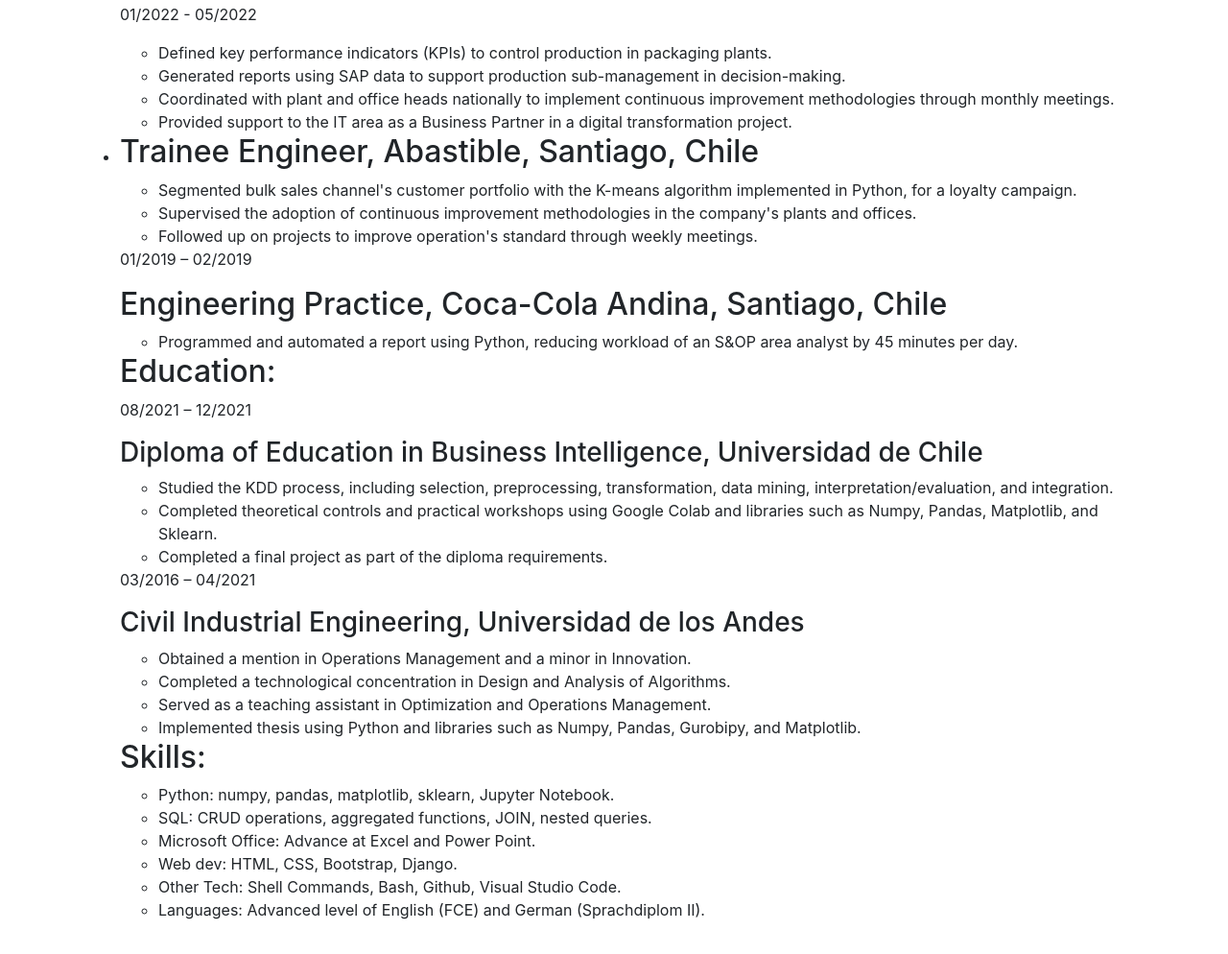
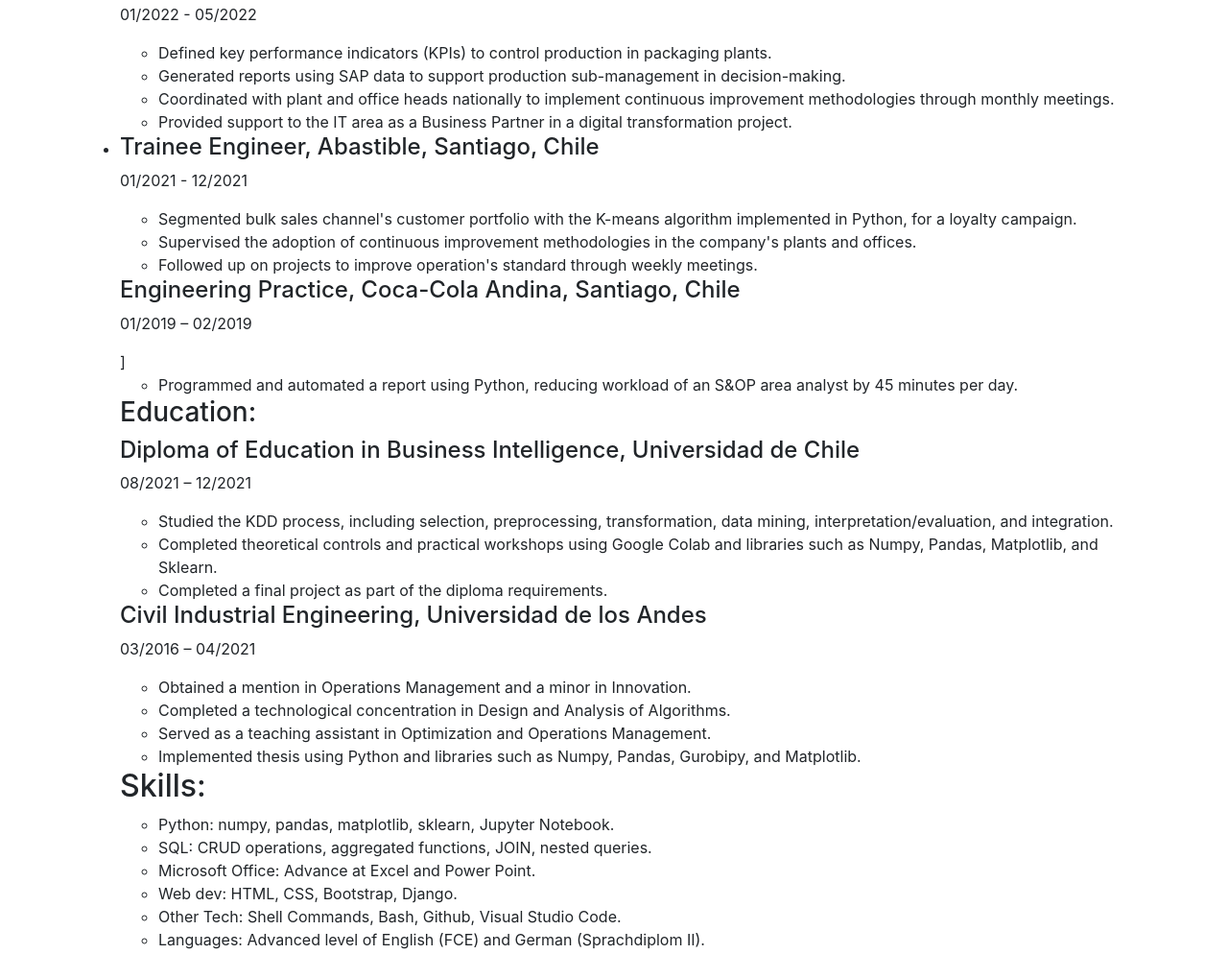
Before and after one commit to mbergr/mbergr.github.io, a plain HTML site: page index.html in a window 1280 px wide. Shown: the part 525-1519 px from the top of the page at 96% size. Drawn offline with nearby package versions, Linux system fonts and the light colour scheme.

Commit message:
update indel.html

```diff
--- a/index.html
+++ b/index.html
@@ -36,27 +36,29 @@
           </ul>
         </li>
         <li>
-          <h2>Trainee Engineer, Abastible, Santiago, Chile</h2>
+          <h4>Trainee Engineer, Abastible, Santiago, Chile</h4>
+          <p>01/2021 - 12/2021</p>
           <ul>
             <li>Segmented bulk sales channel's customer portfolio with the K-means algorithm implemented in Python, for a loyalty campaign.</li>
             <li>Supervised the adoption of continuous improvement methodologies in the company's plants and offices.</li>
             <li>Followed up on projects to improve operation's standard through weekly meetings.</li>
           </ul>
-          <p>01/2019 – 02/2019</p>
-          <h2>Engineering Practice, Coca-Cola Andina, Santiago, Chile</h2>
+          <h4>Engineering Practice, Coca-Cola Andina, Santiago, Chile</h4>
+          <p>01/2019 – 02/2019</p>]
           <ul>
             <li>Programmed and automated a report using Python, reducing workload of an S&OP area analyst by 45 minutes per day.</li>
           </ul>
-          <h2>Education:</h2>
+          <h3>Education:</h3>
+
+          <h4>Diploma of Education in Business Intelligence, Universidad de Chile</h4>
           <p>08/2021 – 12/2021</p>
-          <h3>Diploma of Education in Business Intelligence, Universidad de Chile</h3>
           <ul>
             <li>Studied the KDD process, including selection, preprocessing, transformation, data mining, interpretation/evaluation, and integration.</li>
             <li>Completed theoretical controls and practical workshops using Google Colab and libraries such as Numpy, Pandas, Matplotlib, and Sklearn.</li>
             <li>Completed a final project as part of the diploma requirements.</li>
           </ul>
+          <h4>Civil Industrial Engineering, Universidad de los Andes</h4>
           <p>03/2016 – 04/2021</p>
-          <h3>Civil Industrial Engineering, Universidad de los Andes</h3>
           <ul>
             <li>Obtained a mention in Operations Management and a minor in Innovation.</li>
             <li>Completed a technological concentration in Design and Analysis of Algorithms.</li>
```
